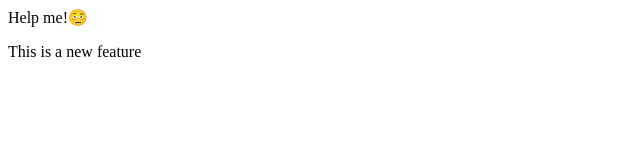
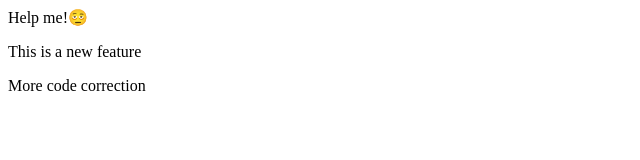
Before and after one commit to riyagarg01-max/LocalRepo, a plain HTML site: page index.html in a window 1280 px wide. Shown: the whole page, without its empty margins (0-640 px from the left). Drawn offline with Linux system fonts and the light colour scheme.

Commit message:
more modification

```diff
--- a/index.html
+++ b/index.html
@@ -1,2 +1,3 @@
 <p>Help me!🫩</p>
 <p>This is a new feature </p>
+<p>More code correction</p>
```
